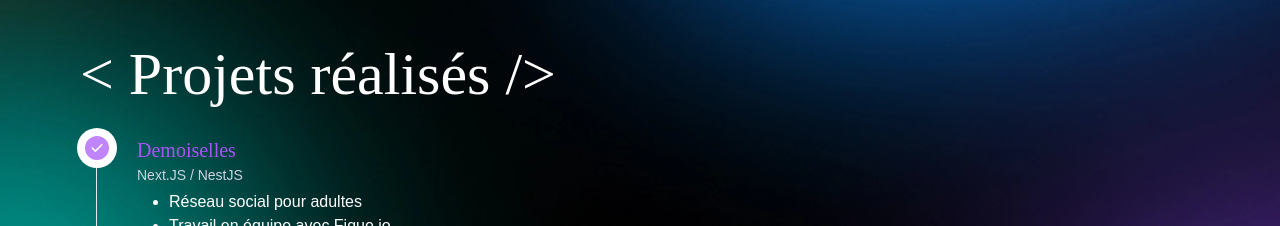
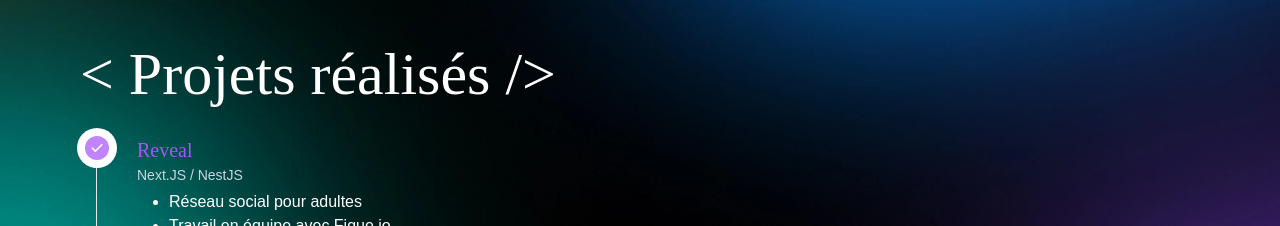
Before and after one commit to HowWhat42/if-landing-page, a React (Vite) app: page / in a window 1280 px wide. Shown: the part 1400-1626 px from the top of the page. Built offline with nearby package versions, Linux system fonts and the light colour scheme; a web font is replaced by a local one.

Commit message:
fix: wording reveal

```diff
--- a/src/components/About.jsx
+++ b/src/components/About.jsx
@@ -24,8 +24,8 @@ const About = () => {
               <span className='flex absolute -left-3 justify-center items-center w-6 h-6 bg-purple-400 rounded-full ring-8 ring-white'>
                 <HiCheck />
               </span>
-              <a href="https://www.demoiselles.app/authentication" target="_blank" rel="noreferrer"><h3 className='flex items-center mb-1 text-lg lg:text-xl font-clash font-medium text-purple-500 hover:underline'>Demoiselles
-              {/* <span className='bg-blue-100 text-blue-800 text-sm font-medium mr-2 px-2.5 py-0.5 rounded ml-3'>Plus récent</span> */}
+              <a href="https://www.reveal.me/" target="_blank" rel="noreferrer"><h3 className='flex items-center mb-1 text-lg lg:text-xl font-clash font-medium text-purple-500 hover:underline'>Reveal
+              {/* <span className='bg-blue-100 text-bluehttps://www.infinite-lab.com/-800 text-sm font-medium mr-2 px-2.5 py-0.5 rounded ml-3'>Plus récent</span> */}
               </h3></a>
               <time className='block mb-2 text-sm font-normal leading-none text-slate-300'>Next.JS / NestJS</time>
               <ul className='list-disc pl-8'>
```
